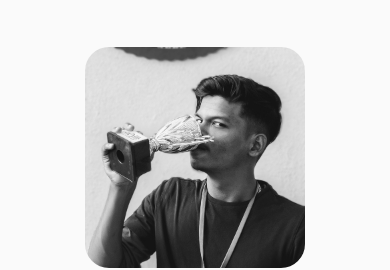
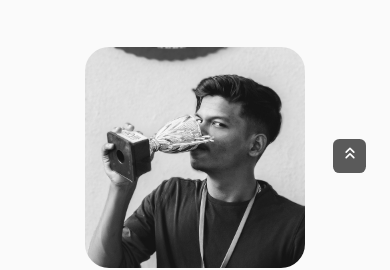
Before and after one commit to abhisheksmandal/portfolio, a React (Vite) app in the folder frontend/: page / in a window 390 px wide. Shown: the part 840-1110 px from the top of the page. Built offline with nearby package versions, Linux system fonts and the light colour scheme.

Commit message:
Added Scrollup functionality

```diff
--- a/frontend/src/App.jsx
+++ b/frontend/src/App.jsx
@@ -12,6 +12,7 @@
 import Testimonials from "./components/testimonials/Testimonials";
 import Contact from "./components/contact/Contact";
 import Footer from "./components/footer/Footer";
+import ScrollUp from "./components/scrollup/ScrollUp";
 
 function App() {
   const [count, setCount] = useState(0);
@@ -27,8 +28,9 @@
         <Qualification />
         {/* <Testimonials /> */}
         <Contact />
-        <Footer />
       </main>
+      <Footer />
+      <ScrollUp />
     </>
   );
 }
--- /dev/null
+++ b/frontend/src/components/scrollup/ScrollUp.jsx
@@ -0,0 +1,20 @@
+import { KeyboardDoubleArrowUpRounded } from "@mui/icons-material";
+import React from "react";
+import "./scrollup.css";
+
+const ScrollUp = () => {
+  window.addEventListener("scroll", function () {
+    const scrollUp = document.querySelector(".scrollup");
+    if (this.scrollY >= 560) scrollUp.classList.add("show-scroll");
+    else scrollUp.classList.remove("show-scroll");
+  });
+  return (
+    <a href="#" className="scrollup">
+      <div className="scrollup__icon">
+        <KeyboardDoubleArrowUpRounded />
+      </div>
+    </a>
+  );
+};
+
+export default ScrollUp;
--- /dev/null
+++ b/frontend/src/components/scrollup/scrollup.css
@@ -0,0 +1,51 @@
+.scrollup {
+    position: fixed;
+    right: 2.5rem;
+    bottom: -20%;
+    background-color: var(--title-color);
+    opacity: 0.8;
+    padding: 0.3rem 0.5rem;
+    border-radius: 0.4rem;
+    z-index: var(--z-tooltip);
+    transition: 0.4s;
+}
+
+.scrollup__icon svg {
+    font-size: 1.5rem;
+    color: var(--container-color);
+}
+
+.scrollup:hover {
+    background-color: var(--title-color-dark);
+}
+
+.show-scroll {
+    bottom: 3rem;
+}
+
+/*=============== BREAKPOINTS ===============*/
+/* For large devices */
+@media screen and (max-width: 992px) {
+    .scrollup {
+        right: 1.5rem;
+        padding: 0.25rem 0.4rem;
+    }
+
+    .scrollup__icon svg {
+        font-size: 1.25rem;
+    }
+}
+
+/* For medium devices */
+@media screen and (max-width: 768px) {
+    .show-scroll {
+        bottom: 4rem;
+    }
+}
+
+/* For small devices */
+@media screen and (max-width: 350px) {
+    .scrollup {
+        right: 1rem;
+    }
+}
```
